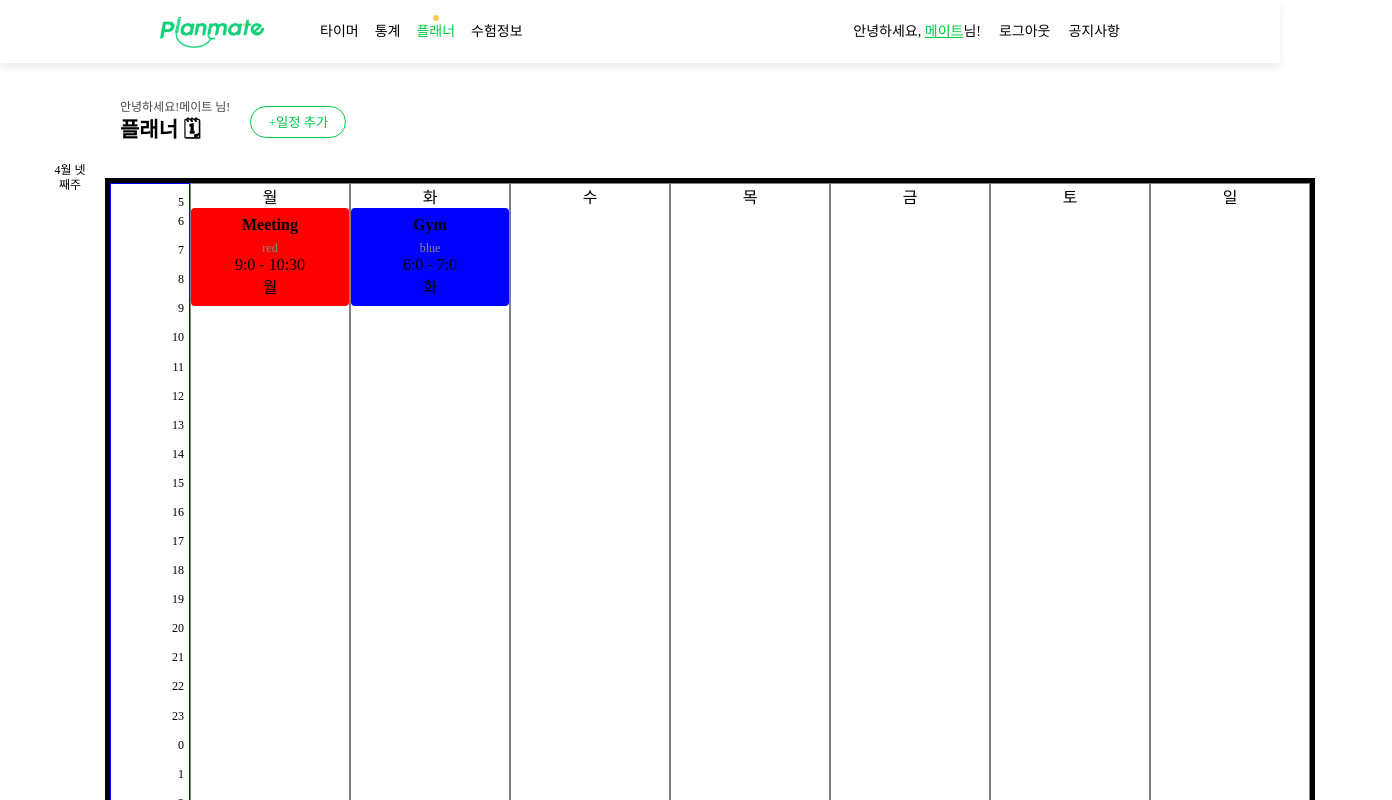
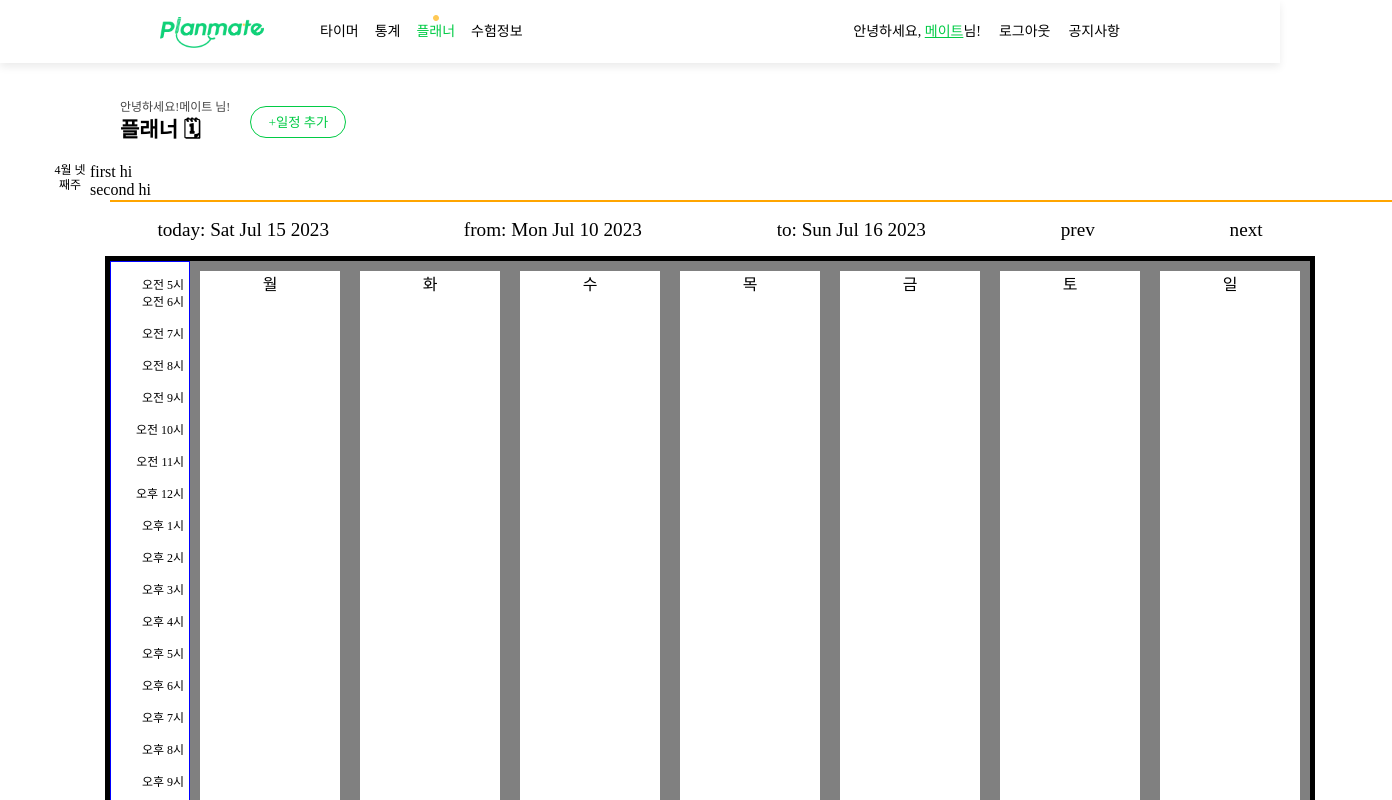
Before and after one commit to shlee9999/PlanMate, a React (Create React App) app: page /planner in a window 1280 px wide. Shown: the top 800 px of the page, 1392 px wide, since content can reach past the window. Built offline with nearby package versions, Linux system fonts and the light colour scheme; a web font is replaced by a local one.

Commit message:
Feat. Plans 추가 기능.
덮어쓰지 않고, 계속 추가해야함.

```diff
--- a/src/components/Planner/Calendar/WeeklyCalendar.tsx
+++ b/src/components/Planner/Calendar/WeeklyCalendar.tsx
@@ -1,61 +1,135 @@
-import React from 'react'
+import React, { useState } from 'react'
 import { useSelector } from 'react-redux'
-import { Wrapper, HGrid, VGrid, DayWrapper, Hour, PlanWrapper, PlanTitle, PlanColor } from './styled'
+import {
+  CalendarWrapper,
+  HGrid,
+  VGrid,
+  HourLine,
+  DateButton,
+  FlexBox,
+  DayWrapper,
+  Event,
+  Hour,
+  PlanWrapper,
+  PlanTitle,
+  PlanColor,
+} from './styled'
 import { RootState } from 'modules'
 import { TodoPlans } from 'types'
-
+import { DAYS, TIMES, HOUR_HEIGHT, HOUR_MARGIN_TOP } from './constant'
+import { addDateBy, areDatesSame, getMonday } from './utils'
+import { PlanDate, Plan } from './types'
 // Test data
-const dummyPlans: TodoPlans[] = [
-  {
-    id: '1',
-    title: 'Meeting',
-    color: 'red',
-    day: '월',
-    begin_hour: 9,
-    begin_minute: 0,
-    finish_hour: 10,
-    finish_minute: 30,
-    category: 'work',
-  },
-  {
-    id: '2',
-    title: 'Gym',
-    color: 'blue',
-    day: '화',
-    begin_hour: 18,
-    begin_minute: 0,
-    finish_hour: 19,
-    finish_minute: 0,
-    category: 'exercise',
-  },
-]
+// const dummyPlans: TodoPlans[] = [
+//   {
+//     id: '1',
+//     title: 'Meeting',
+//     color: 'red',
+//     day: '월',
+//     begin_hour: 9,
+//     begin_minute: 0,
+//     finish_hour: 10,
+//     finish_minute: 30,
+//     category: 'work',
+//   },
+//   {
+//     id: '2',
+//     title: 'Gym',
+//     color: 'blue',
+//     day: '화',
+//     begin_hour: 18,
+//     begin_minute: 0,
+//     finish_hour: 19,
+//     finish_minute: 0,
+//     category: 'exercise',
+//   },
+// ]
 
 // Convert dummyPlans to match TIMES array
-const convertedPlans: TodoPlans[] = dummyPlans.map((plan) => ({
-  ...plan,
-  begin_hour: plan.begin_hour % 12 === 0 ? 12 : plan.begin_hour % 12,
-  finish_hour: plan.finish_hour % 12 === 0 ? 12 : plan.finish_hour % 12,
-}))
+// const convertedPlans: TodoPlans[] = dummyPlans.map((plan) => ({
+//   ...plan,
+//   begin_hour: plan.begin_hour % 12 === 0 ? 12 : plan.begin_hour % 12,
+//   finish_hour: plan.finish_hour % 12 === 0 ? 12 : plan.finish_hour % 12,
+// }))
 
-const DAYS: string[] = ['월', '화', '수', '목', '금', '토', '일']
-const TIMES: number[] = [5, 6, 7, 8, 9, 10, 11, 12, 13, 14, 15, 16, 17, 18, 19, 20, 21, 22, 23, 0, 1, 2, 3, 4]
+//Plans with redux
 
-const Plan: React.FC<TodoPlans> = ({ title, color, day, begin_hour, begin_minute, finish_hour, finish_minute }) => {
-  const time = `${begin_hour}:${begin_minute} - ${finish_hour}:${finish_minute}`
+// const Plan: React.FC<TodoPlans> = ({ title, color, day, begin_hour, begin_minute, finish_hour, finish_minute }) => {
+//   const time = `${begin_hour}:${begin_minute} - ${finish_hour}:${finish_minute}`
+
+//   return (
+//     <PlanWrapper color={color}>
+//       <PlanTitle>{title}</PlanTitle>
+//       <PlanColor>{color}</PlanColor>
+//       <p>{time}</p>
+//       <p>{day}</p>
+//     </PlanWrapper>
+//   )
+// }
+
+export const WeeklyCalendar: React.FC = () => {
+  const [mondayDate, setMondayDate] = useState<Date>(getMonday())
+
+  const PlanArr: Plan[] | [] = [
+    { date: new Date(2023, 6, 31, 1), name: 'first hi', howLong: 1 },
+    { date: new Date(2023, 7, 1, 13), name: 'second hi', howLong: 3 },
+  ]
+  const [isPlans, isSetPlans] = useState<Plan[]>(PlanArr)
+
+  const [addPlan, setAddPlan] = useState<Plan[]>()
+
+  const AddPlan = (plan: Plan): void => {
+    ;(PlanArr: Plan[]) => [...PlanArr, plan]
+  }
+
+  const hourNow = new Date().getHours()
+  const minutesNow = new Date().getMinutes()
+
+  const addPlanToExist = (plans: Plan[], newPlan: Plan): Plan[] => {
+    return [...plans, newPlan]
+  }
+
+  const onAddEvent = (date: Date) => {
+    const name = prompt('name')
+    const fromString = prompt('from')
+    const from = parseInt(fromString, 10)
+
+    const toString = prompt('to')
+    const to = parseInt(toString, 10)
+
+    const newPlan: Plan = { date: date, name: name, howLong: Number(to - from) }
+
+    isSetPlans(addPlanToExist(PlanArr, newPlan))
+
+    // date.setHours(from)
+
+    // setAddPlan((PlanArr) => [...PlanArr, { date, name, howLong: Number(to - from) }])
+    // AddPlan({ date, name, howLong: Number(to - from) })
+  }
+
+  const nextWeek = () => setMondayDate(addDateBy(mondayDate, 7))
+  const prevWeek = () => setMondayDate(addDateBy(mondayDate, -7))
+
+  // type isToday = object
 
   return (
-    <PlanWrapper color={color}>
-      <PlanTitle>{title}</PlanTitle>
-      <PlanColor>{color}</PlanColor>
-      <p>{time}</p>
-      <p>{day}</p>
-    </PlanWrapper>
-  )
-}
+    <>
+      <div>
+        {PlanArr.map((plan: Plan, index) => (
+          <div key={index}>
+            <div>{plan.name}</div>
+          </div>
+        ))}
+      </div>
+      <FlexBox>
+        <p>today: {new Date().toDateString()}</p>
+        <p>from: {mondayDate?.toDateString()}</p>
+        <p>to: {addDateBy(mondayDate, 6).toDateString()}</p>
 
-export const WeeklyCalendar: React.FC<{ plans: TodoPlans[] }> = ({ plans }) => {
-  return (
-    <Wrapper>
+        <DateButton onClick={prevWeek}>prev</DateButton>
+        <DateButton onClick={nextWeek}>next</DateButton>
+      </FlexBox>
+      <CalendarWrapper>
         <HGrid first={'80px'} cols={1}>
           <VGrid rows={24}>
             {TIMES.map((hour) => (
@@ -63,10 +137,30 @@ export const WeeklyCalendar: React.FC<{ plans: TodoPlans[] }> = ({ plans }) => {
             ))}
           </VGrid>
           <HGrid cols={7}>
-          {DAYS.map((day) => (
-            <DayWrapper key={day} id={day}>
+            {DAYS.map((day, index) => (
+              <DayWrapper
+                onDoubleClick={() => onAddEvent(addDateBy(mondayDate, index))}
+                // isToday={areDatesSame(new Date(),7 addDateBy(mondayDate, index))}
+              >
                 <p>{day}</p>
-              {plans.map((plan) => {
+                {isPlans.map(
+                  (plan: Plan) =>
+                    areDatesSame(addDateBy(mondayDate, index), plan.date) && (
+                      <Event
+                        howLong={plan.howLong}
+                        fromTop={
+                          plan.date.getHours() * HOUR_HEIGHT +
+                          HOUR_MARGIN_TOP +
+                          HOUR_HEIGHT / 2 +
+                          plan.date.getMinutes() / 2
+                        }
+                      >
+                        {plan.name}
+                      </Event>
+                    )
+                )}
+
+                {/* {plans.map((plan) => {
                 if (plan.day === day) {
                   return (
                     <Plan
@@ -84,17 +178,13 @@ export const WeeklyCalendar: React.FC<{ plans: TodoPlans[] }> = ({ plans }) => {
                   )
                 }
                 return null
-              })}
+              })} */}
               </DayWrapper>
             ))}
           </HGrid>
         </HGrid>
-    </Wrapper>
+        <HourLine fromTop={hourNow * HOUR_HEIGHT + HOUR_MARGIN_TOP + HOUR_HEIGHT / 2 + minutesNow} />
+      </CalendarWrapper>
+    </>
   )
 }
-
-const Main: React.FC = () => {
-  return <WeeklyCalendar plans={convertedPlans} />
-}
-
-export default Main
--- /dev/null
+++ b/src/components/Planner/Calendar/constant.ts
@@ -0,0 +1,32 @@
+export const HOUR_HEIGHT = 17
+export const HOUR_MARGIN_TOP = 15
+
+export const DAYS: string[] = ['월', '화', '수', '목', '금', '토', '일']
+export const TIMES: string[] = [
+  '오전 5시',
+  '오전 6시',
+  '오전 7시',
+  '오전 8시',
+  '오전 9시',
+  '오전 10시',
+  '오전 11시',
+  '오후 12시',
+  '오후 1시',
+  '오후 2시',
+  '오후 3시',
+  '오후 4시',
+  '오후 5시',
+  '오후 6시',
+  '오후 7시',
+  '오후 8시',
+  '오후 9시',
+  '오후 10시',
+  '오후 11시',
+  '오전 12시',
+  '오전 1시',
+  '오전 2시',
+  '오전 3시',
+  '오전 4시',
+]
+
+// export const range = (keyCount) => [...Array(keyCount).keys()]
--- a/src/components/Planner/Calendar/styled.ts
+++ b/src/components/Planner/Calendar/styled.ts
@@ -1,9 +1,8 @@
 import styled from 'styled-components'
+import { HOUR_HEIGHT, HOUR_MARGIN_TOP } from './constant'
+import { EventType, HourLineType } from './types'
 
-const HOUR_HEIGHT = 17
-const HOUR_MARGIN_TOP = 10
-
-export const Wrapper = styled.div`
+export const CalendarWrapper = styled.div`
   width: 1200px;
   height: 700px;
   border: 5px solid black;
@@ -19,6 +18,7 @@ export const HGrid = styled.div<HGridProps>`
   grid-template-columns: ${({ first, cols }) => `${first || ''} repeat(${cols}, 1fr)`};
   text-align: center;
   height: 700px;
+  position: relative;
 `
 
 interface VGridProps {
@@ -40,8 +40,11 @@ export const VGrid = styled.div<VGridProps>`
   text-align: center;
 `
 
+type isToday = boolean
+
 export const DayWrapper = styled.span`
-  border: 1px solid gray;
+  border: 10px solid gray;
+  display: relative;
 `
 
 export const Hour = styled.div`
@@ -53,6 +56,39 @@ export const Hour = styled.div`
     margin-top: ${HOUR_MARGIN_TOP}px;
   }
 `
+
+export const FlexBox = styled.div`
+  display: flex;
+  justify-content: space-around;
+  font-size: 1.2rem;
+  margin-top: 20px;
+`
+
+export const DateButton = styled.button`
+  font-size: 1.2rem;
+  display: flex;
+  align-items: center;
+`
+
+export const HourLine = styled.div<HourLineType>`
+  position: absolute;
+  width: 100%;
+  top: 100px;
+  border: 1px solid orange;
+`
+
+export const Event = styled.div<EventType>`
+  position: relative;
+  top: ${({ fromTop }) => fromTop}px;
+  background: green;
+  height: ${({ howLong }) => howLong * HOUR_HEIGHT}px;
+  color: white;
+  /* width: calc(100%-10x); */
+  margin: -10px;
+  border-radius: 6px;
+`
+
+//plan
 export const PlanWrapper = styled.div<{ color: string }>`
   background-color: ${(props) => props.color};
   padding: 8px;
--- /dev/null
+++ b/src/components/Planner/Calendar/types.ts
@@ -0,0 +1,22 @@
+export interface PlanDate {
+  text: string | null
+  from: Date
+  to: Date
+}
+
+export interface Plan {
+  date: Date
+  name: string | null
+  howLong: number
+}
+
+//export to styled
+
+export interface EventType {
+  howLong: number
+  fromTop: number
+}
+
+export interface HourLineType {
+  fromTop: number
+}
--- a/src/components/Planner/Calendar/utils.jsx
+++ /dev/null
@@ -1 +0,0 @@
-export const range = (keyCount) => [...Array(keyCount).keys()]
--- /dev/null
+++ b/src/components/Planner/Calendar/utils.ts
@@ -0,0 +1,20 @@
+// export const range = (keyCount) => [...Array(keyCount).keys()]
+
+export const areDatesSame = (first: Date, second: Date): boolean => {
+  return (
+    first.getFullYear() === second.getFullYear() &&
+    first.getMonth() === second.getMonth() &&
+    first.getDate() === second.getDate()
+  )
+}
+
+export const addDateBy = (date: Date, count: number): Date => {
+  const d = new Date(date)
+  return new Date(d.setDate(d.getDate() + count))
+}
+
+export const getMonday = (): Date => {
+  const today = new Date()
+  const first = today.getDate() - today.getDay() + 1
+  return new Date(today.setDate(first))
+}
--- a/src/pages/Planner/index.tsx
+++ b/src/pages/Planner/index.tsx
@@ -1,5 +1,5 @@
 //플래너 탭
-import Main from 'components/Planner/Calendar/WeeklyCalendar'
+import { WeeklyCalendar } from 'components/Planner/Calendar/WeeklyCalendar'
 import { FC, useState } from 'react'
 import {
   Root,
@@ -58,7 +58,7 @@ export const PlannerPage: FC = () => {
       <MainContainer>
         <MainNavContainer>4월 넷째주</MainNavContainer>
         <MainWeeklyScheduler>
-          <Main></Main>
+          <WeeklyCalendar />
         </MainWeeklyScheduler>
       </MainContainer>
 
```
Lines whose indentation alone changed are shown as unchanged.
